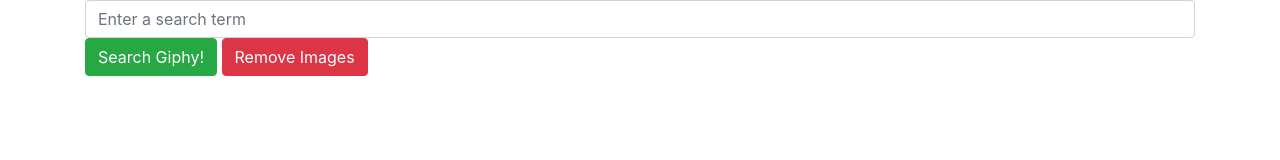
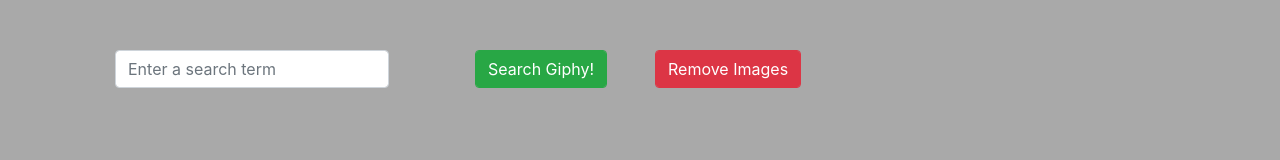
Before and after one commit to Keparoo/Giphy-Party, a plain HTML site: page index.html in a window 1280 px wide. Drawn offline with nearby package versions, Linux system fonts and the light colour scheme.

Commit message:
Add basic styling

```diff
--- /dev/null
+++ b/app.css
@@ -0,0 +1,4 @@
+body {
+    margin-top: 50px;
+    background-color: darkgray;
+}
--- a/index.html
+++ b/index.html
@@ -5,18 +5,29 @@
     <meta charset="UTF-8">
     <link rel="stylesheet" href="https://maxcdn.bootstrapcdn.com/bootstrap/4.0.0/css/bootstrap.min.css"
         integrity="sha384-Gn5384xqQ1aoWXA+058RXPxPg6fy4IWvTNh0E263XmFcJlSAwiGgFAW/dAiS6JXm" crossorigin="anonymous">
+    <link rel="stylesheet" href="app.css">
     <title>Giphy Party!</title>
 </head>
 
 <body>
     <div class="container">
-        <input class="form-control" type="text" id="searchTerm" placeholder="Enter a search term">
-        <button class="btn btn-success" id="searchButton">Search Giphy!</button>
-        <button class="btn btn-danger" id="removeButton">Remove Images</button>
+        <div class="container">
+            <div class="form-inline">
+                <div class="col-4">
+                    <input class="form-control" type="text" id="searchTerm" placeholder="Enter a search term">
+                </div>
+                <div class="col-2">
+                    <button class="btn btn-success form-control" id="searchButton">Search Giphy!</button>
+                </div>
+                <div class="col-2">
+                    <button class="btn btn-danger form-control" id="removeButton">Remove Images</button>
+                </div>
+            </div>
+        </div>
+
+        <div class="container" id="gifs"></div>
     </div>
 
-
-    <div class="container" id="gifs"></div>
 
     <script src="https://code.jquery.com/jquery-3.2.1.js"></script>
     <script src="https://unpkg.com/axios/dist/axios.js"></script>
```
